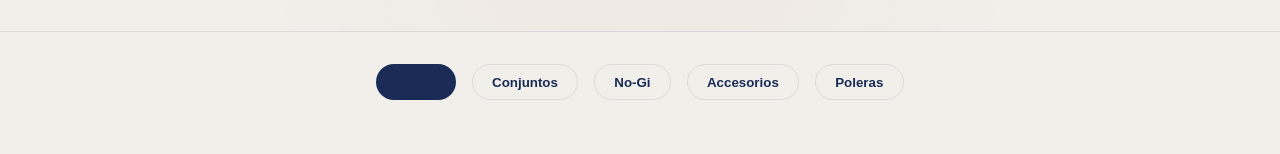
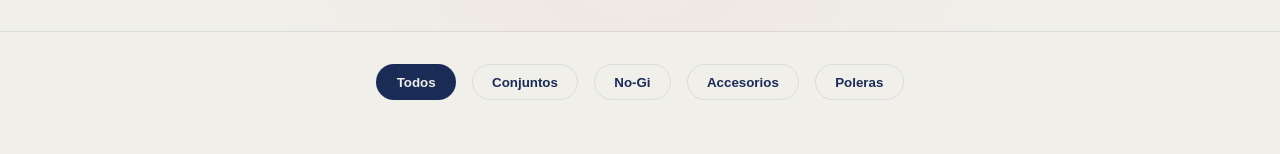
Before and after one commit to UNQEQE/GRN29, a React (Vite) app: page / in a window 1280 px wide. Both pictures are taken after a click on the link "PRODUCTOS". Shown: the part 252-406 px from the top of the page. Built offline with nearby package versions, Linux system fonts and the light colour scheme.

Commit message:
Fix category filter button active text color

```diff
--- a/src/App.jsx
+++ b/src/App.jsx
@@ -728,7 +728,7 @@ function App() {
                      borderRadius: '20px',
                      border: '1px solid var(--border-color)',
                      background: selectedCategoryFilter === cat ? 'var(--text-primary)' : 'transparent',
-                     color: selectedCategoryFilter === cat ? 'var(--bg-primary)' : 'var(--text-primary)',
+                     color: selectedCategoryFilter === cat ? 'var(--bg-color)' : 'var(--text-primary)',
                      cursor: 'pointer',
                      fontWeight: 'bold',
                      transition: 'all 0.3s ease'
```
